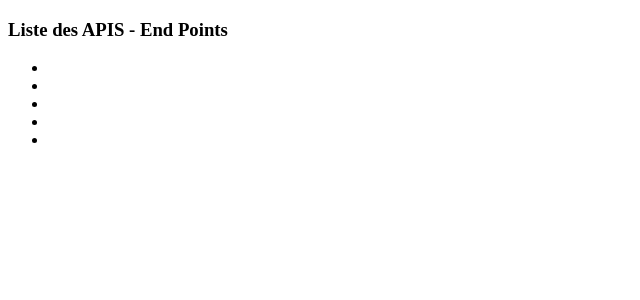
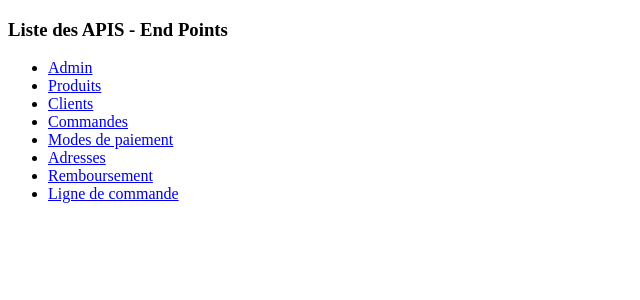
Before and after one commit to anouar-bakouch/Online-Sales-System, a Django app: page / in a window 1280 px wide. Shown: the top 300 px of the page, without its empty margins (0-640 px from the left). Run offline with Django 4.2, Linux system fonts and the light colour scheme.

```diff
--- a/systeme_vente_ligne/templates/index.html
+++ b/systeme_vente_ligne/templates/index.html
@@ -7,15 +7,17 @@
 </head>
 <body>
     <h3>Liste des APIS - End Points </h3>
+
     <ul>
-        <li>
-            <a href=""></a>
-        </li>
-        <li></li>
-        <li></li>
-        <li></li>
-        <li></li>
-    </ul>
+        <li><a href="/admin/" class="link"><span class="text">Admin</span></a></li>
+        <li><a href="/api/produits/" class="link"><span class="text">Produits</span></a></li>
+        <li><a href="/api/clients/" class="link"><span class="text">Clients</span></a></li>
+        <li><a href="/api/commandes/" class="link"><span class="text">Commandes</span></a></li>
+        <li><a href="/api/modes_paiement/" class="link"><span class="text">Modes de paiement</span></a></li>
+        <li><a href="/api/adresses/" class="link"><span class="text">Adresses</span></a></li>
+        <li><a href="/api/remboursement/" class="link"><span class="text">Remboursement</span></a></li>
+        <li><a href="/api/ligneCommande/" class="link"><span class="text">Ligne de commande</span></a></li>
+      </ul>
 
 </body>
 </html>
```
Also changed, not shown: systeme_vente_ligne/myservice/models.py (+6 -1 lines).
